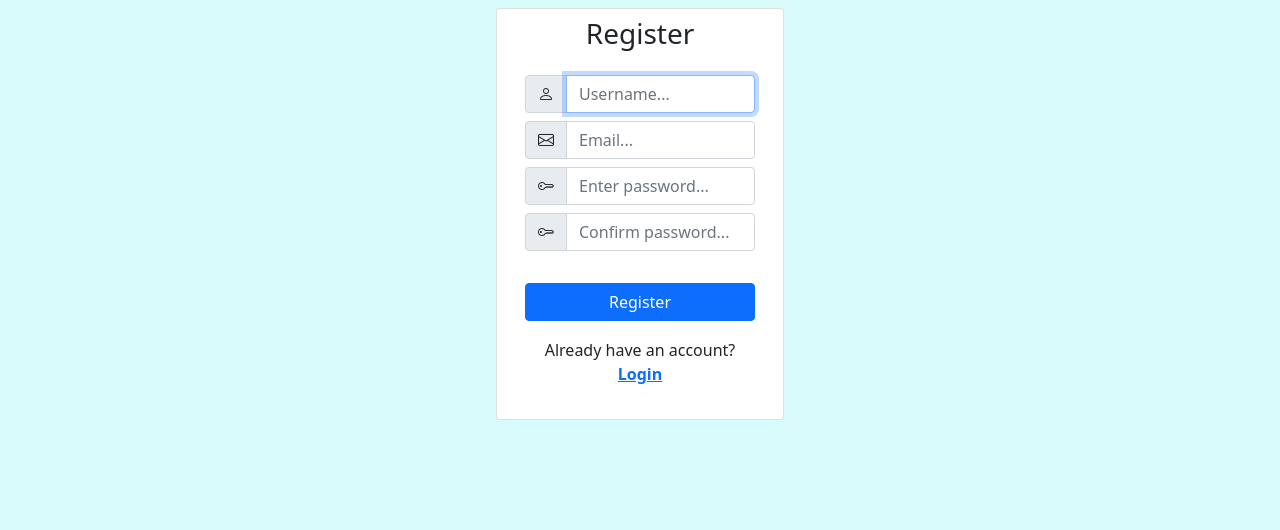
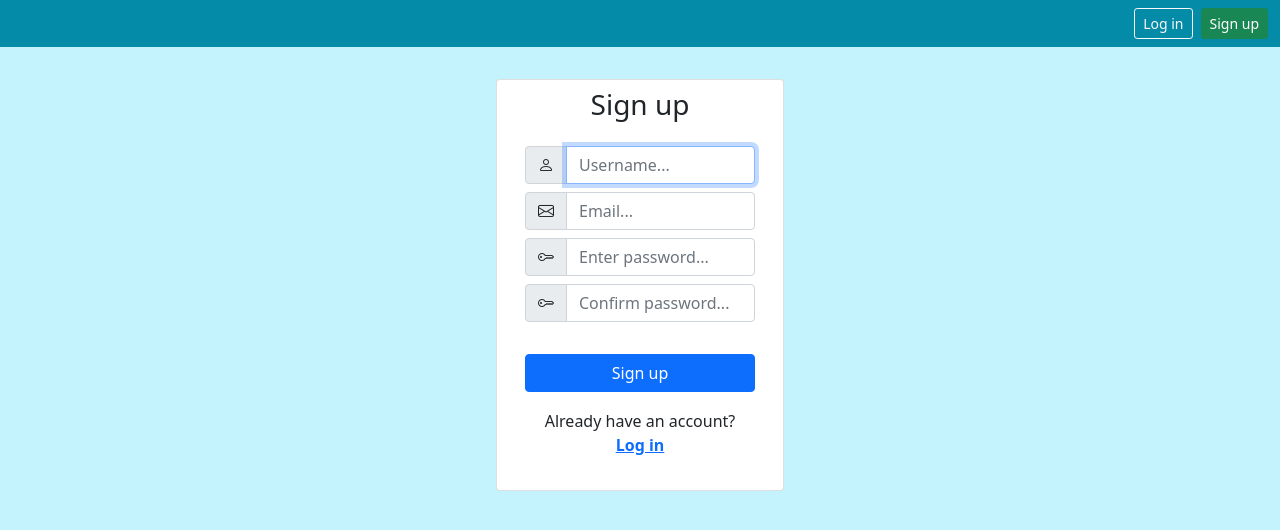
Before and after one commit to janzsob/scofish, a Django app: page /register in a window 1280 px wide. Shown: the top 530 px of the page. Run offline with Django 3.2, Linux system fonts and the light colour scheme; some libraries are stand-ins or nearby versions.

Commit message:
navbar, min styling

```diff
--- a/FishingProject/settings.py
+++ b/FishingProject/settings.py
@@ -62,7 +62,7 @@ ROOT_URLCONF = 'FishingProject.urls'
 TEMPLATES = [
     {
         'BACKEND': 'django.template.backends.django.DjangoTemplates',
-        'DIRS': [],
+        'DIRS': [os.path.join(BASE_DIR, "templates")],
         'APP_DIRS': True,
         'OPTIONS': {
             'context_processors': [
--- a/apps/authentication/forms.py
+++ b/apps/authentication/forms.py
@@ -3,11 +3,31 @@ from django.contrib.auth.forms import UserCreationForm
 from django.contrib.auth.models import User
 
 
-class CreateUserForm(UserCreationForm): # customizing the UserCreationForm
-    username = forms.CharField(max_length=50, widget=forms.TextInput(attrs={'class': 'form-control', 'placeholder': 'Username...'}))
-    email = forms.EmailField(widget=forms.EmailInput(attrs={'class': 'form-control', 'placeholder': 'Email...'}))
-    password1 = forms.CharField(max_length=50, widget=forms.PasswordInput(attrs={'class': 'form-control', 'placeholder': "Enter password..."}))
-    password2 = forms.CharField(max_length=50, widget=forms.PasswordInput(attrs={'class': 'form-control', 'placeholder': "Confirm password..."}))
+class CreateUserForm(UserCreationForm): # Customizing UserCreationForm
+    username = forms.CharField(max_length=50, widget=forms.TextInput(
+        attrs={
+            'class': 'form-control',
+            'placeholder': 'Username...',
+        }
+    ))
+    email = forms.EmailField(widget=forms.EmailInput(
+        attrs={
+            'class': 'form-control',
+            'placeholder': 'Email...',
+        }
+    ))
+    password1 = forms.CharField(max_length=50, widget=forms.PasswordInput(
+        attrs={
+            'class': 'form-control',
+            'placeholder': "Enter password...",
+        }
+    ))
+    password2 = forms.CharField(max_length=50, widget=forms.PasswordInput(
+        attrs={
+            'class': 'form-control',
+            'placeholder': "Confirm password...",
+        }
+    ))
 
     class Meta:
         model = User
--- a/apps/authentication/static/authentication/css/auth.css
+++ /dev/null
@@ -1,3 +0,0 @@
-body {
-    background-color: rgb(215, 250, 250);
-}
--- a/apps/authentication/templates/authentication/login.html
+++ b/apps/authentication/templates/authentication/login.html
@@ -1,10 +1,10 @@
-{% extends "authentication/base.html" %}
+{% extends "base.html" %}
 {% block title %}Login{% endblock %}
 {% block content %}
 
 <div class="row justify-content-center text-center">
     <div class="card mt-2" style="width: 18rem;">
-        <h3 class="my-2">Login</h3>
+        <h3 class="my-2">Log in</h3>
         <div class="card-body">
             <form method="POST" action="">
                 {% csrf_token %}
@@ -21,7 +21,7 @@
                     <input type="password" name="password" class="form-control" placeholder="Password...">
                 </div>
                 <br>
-                <input type="submit" class="btn btn-primary w-100" value="Login">
+                <input type="submit" class="btn btn-primary w-100" value="Log in">
             </form>
 
             {% if messages %}
--- a/apps/authentication/templates/authentication/register.html
+++ b/apps/authentication/templates/authentication/register.html
@@ -1,10 +1,10 @@
-{% extends "authentication/base.html" %}
+{% extends "base.html" %}
 {% block title %}Registration{% endblock %}
 {% block content %}
 
 <div class="row justify-content-center text-center">
     <div class="card mt-2" style="width: 18rem;">
-        <h3 class="my-2">Register</h3>
+        <h3 class="my-2">Sign up</h3>
         <div class="card-body">
             <form method="POST" action="">
                 {% csrf_token %}
@@ -33,7 +33,7 @@
                     {{ form.password2 }}
                 </div>
                 <br>
-                <input type="submit" class="btn btn-primary w-100" value="Register">
+                <input type="submit" class="btn btn-primary w-100" value="Sign up">
             </form>
 
             <!-- error messages -->
@@ -44,7 +44,7 @@
             {% endfor %}
 
             <div class="alert m-0">
-                Already have an account? <a href="{% url 'auth:login' %}" class="alert-link">Login</a>
+                Already have an account? <a href="{% url 'auth:login' %}" class="alert-link">Log in</a>
             </div>
 
         </div><!--card body end-->
--- a/apps/authentication/urls.py
+++ b/apps/authentication/urls.py
@@ -3,7 +3,7 @@ from . import views
 
 app_name = "auth"
 urlpatterns = [
-    path("", views.hello, name="hello"),
+    path("", views.hello, name="home"),
     path("register", views.register_view, name="register"),
     path("login", views.login_view, name="login"),
     path("logout", views.logout_view, name="logout"),
--- a/apps/authentication/views.py
+++ b/apps/authentication/views.py
@@ -5,7 +5,7 @@ from django.contrib import messages
 
 
 def hello(request):
-    return render(request, "authentication/hello.html", context={})
+    return render(request, "hello.html", context={})
 
 
 def register_view(request):
@@ -24,7 +24,7 @@ def register_view(request):
 def login_view(request):
     if request.user.is_authenticated: # detect if user is logged in
         messages.info(request, "You're already logged in.")
-        return redirect("auth:hello")
+        return redirect("auth:home")
 
     if request.method == "POST":
         username = request.POST.get("username")
@@ -33,7 +33,7 @@ def login_view(request):
 
         if user is not None:
             login(request, user)
-            return redirect("auth:hello")
+            return redirect("auth:home")
         else:
             messages.error(request, "Username or password is incorrect.")
     context= {}
--- /dev/null
+++ b/static/css/style.css
@@ -0,0 +1,12 @@
+body {
+    background-color: #C4F3FD;
+}
+
+/* Navbar */
+#profile_dropdown {
+    color: rgb(114, 114, 114);
+}
+
+#profile_dropdown:hover {
+    color: rgb(78, 78, 78);
+}
--- a/apps/authentication/templates/authentication/base.html
+++ b/templates/base.html
@@ -13,12 +13,42 @@
 
     <!-- CSS link -->
     {% load static %}
-    <link href="{% static 'authentication/css/auth.css' %}" rel="stylesheet" type="text/css"/>
+    <link href="{% static '/css/style.css' %}" rel="stylesheet" type="text/css"/>
 
     <title>{% block title %} {% endblock %}</title>
   </head>
   <body>
-    <div class="container-fluid">
+
+    <nav class="navbar navbar-expand-lg navbar-light" style="background-color: #048BA8;">
+      <div class="container-fluid">
+
+        <a class="navbar-brand p-0"  href="{% url 'auth:home' %}">
+          <!--<img src="/static/fish.svg" alt="fish" height="50" width="50">-->
+        </a>
+
+        {% if not request.user.is_authenticated %}
+        <div class="d-flex">
+          <a href="{% url 'auth:login' %}"><button type="button" class="btn btn-outline-light btn-sm mx-2">Log in</button></a>
+          <a href="{% url 'auth:register' %}"><button type="button" class="btn btn-success btn-sm">Sign up</button></a>
+        </div>
+        {% endif %}
+
+        {% if request.user.is_authenticated %}
+        <div class="dropdown d-flex">
+          <a class="" href="#" id="profile_dropdown" role="button" data-bs-toggle="dropdown" aria-expanded="false">
+            <h2 class="m-0"><i class="bi bi-person-circle"></i></h2>
+          </a>
+          <ul class="dropdown-menu dropdown-menu-end py-1" aria-labelledby="profile_dropdown">
+            <li><a class="dropdown-item px-2 py-1" href="#">Profile</a></li>
+            <li><a class="dropdown-item px-2 py-1" href="{% url 'auth:logout' %}">Log out</a></li>
+          </ul>
+        </div>
+        {% endif %}
+
+      </div>
+    </nav>
+
+    <div class="container-fluid mt-4">
       {% block content %}
 
       {% endblock content %}
--- a/apps/authentication/templates/authentication/hello.html
+++ b/templates/hello.html
@@ -1,4 +1,4 @@
-{% extends "authentication/base.html" %}
+{% extends "base.html" %}
 {% block title %}Hello{% endblock %}
 {% block content %}
 <p>Hello! {{ request.user }}</p>
```
Also changed, not shown: static/fish.svg (added).
